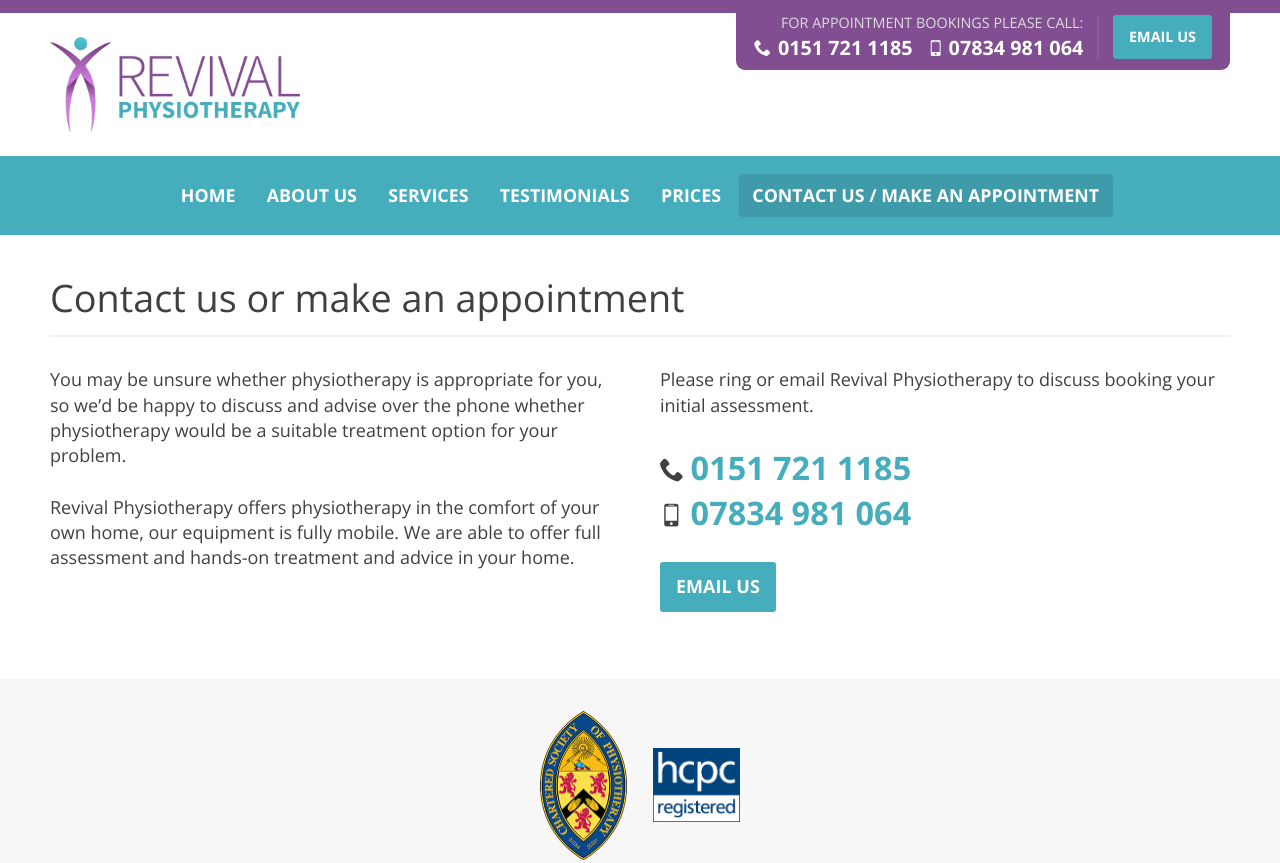
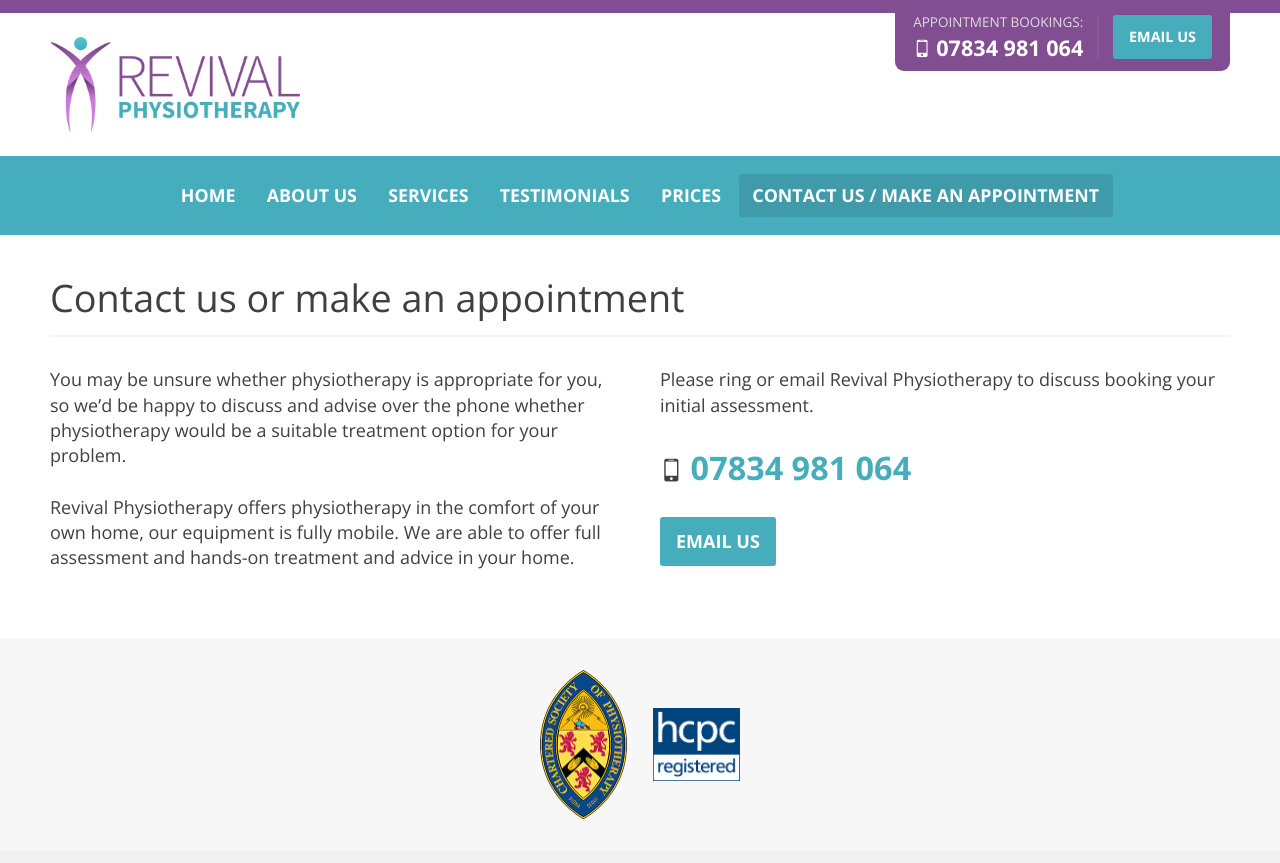
Before and after one commit to revivalphysiotherapy/revivalphysiotherapy.github.io, a plain HTML site: page contact/index.html in a window 1280 px wide. Shown: the top 863 px of the page. Drawn offline with nearby package versions, Linux system fonts and the light colour scheme; files whose address does not match are found by name.

Commit message:
removing landline phone number

```diff
--- a/assets/css/application.css
+++ b/assets/css/application.css
@@ -402,23 +402,18 @@ header[role="banner"] {
           position: absolute;
           left: -1000em;
           margin-bottom: 0.2em;
-          font-size: 0.8em; }
+          font-size: 0.75em; }
           @media (min-width: 769px) {
             header[role="banner"] div.logo.wrap div.contact div.numbers dl dt {
               position: static; } }
         header[role="banner"] div.logo.wrap div.contact div.numbers dl dd {
           display: inline-block; }
-          header[role="banner"] div.logo.wrap div.contact div.numbers dl dd:first-of-type {
-            margin-right: 0.75em; }
-          header[role="banner"] div.logo.wrap div.contact div.numbers dl dd:last-of-type {
-            position: absolute;
-            left: -1000em; }
-            @media (min-width: 769px) {
-              header[role="banner"] div.logo.wrap div.contact div.numbers dl dd:last-of-type {
-                position: static; } }
+          @media (min-width: 769px) {
+            header[role="banner"] div.logo.wrap div.contact div.numbers dl dd:last-of-type {
+              position: static; } }
           header[role="banner"] div.logo.wrap div.contact div.numbers dl dd a.tel {
             display: block;
-            font-size: 1.1em;
+            font-size: 1.2em;
             line-height: 1.2;
             color: white;
             text-transform: none; }
--- a/contact/index.html
+++ b/contact/index.html
@@ -41,8 +41,7 @@
         <div class="contact">
           <div class="numbers">
             <dl>
-              <dt class="intro">For appointment bookings please call:</dt>
-              <dd><a href="tel:01517211185" class="tel icon-phone">0151 721 1185</a></dd>
+              <dt class="intro">Appointment bookings:</dt>
               <dd><a href="tel:07834981064" class="tel icon-mobile">07834 981 064</a></dd>
             </dl>
           </div>
@@ -84,7 +83,6 @@
       <p>Please ring or email Revival Physiotherapy to discuss booking your initial assessment.</p>
 
       <ul class="phone-numbers">
-        <li><a href="tel:01517211185" class="tel icon-phone">0151 721 1185</a></li>
         <li><a href="tel:07834981064" class="tel icon-mobile">07834 981 064</a></li>
       </ul>
 
```
Also changed, not shown: 404.html (+1 -2 lines), about/index.html (+1 -2 lines), index.html (+1 -2 lines), prices/index.html (+1 -2 lines), services/index.html (+1 -2 lines), testimonials/index.html (+1 -2 lines), 1 other file.
